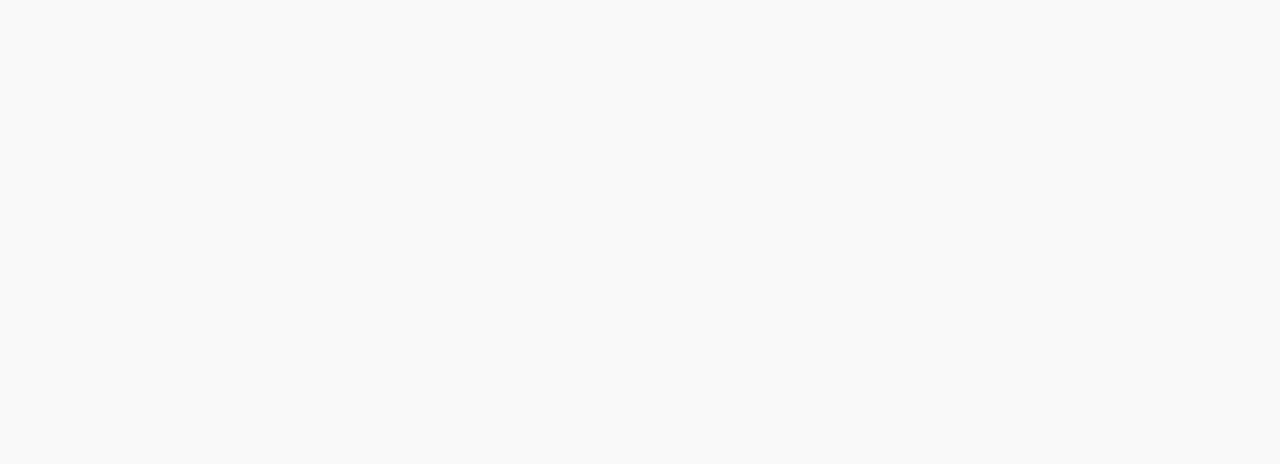
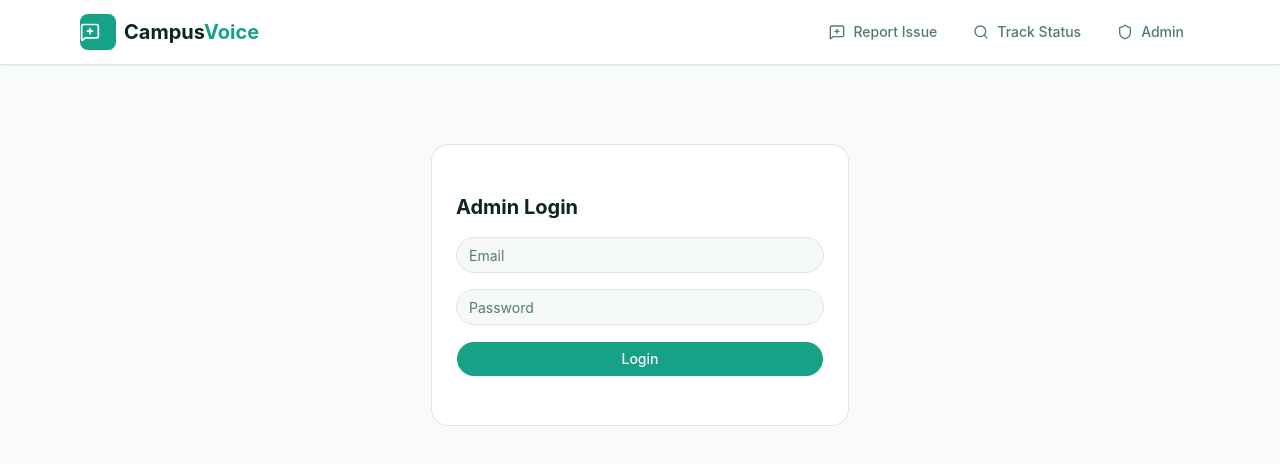
Before and after one commit to yamankokila95-rgb/Real-project-, a React (Vite) app in the folder CampusVoice_CodeSandbox.zip_unzipped/: page /admin-login in a window 1280 px wide. Before the commit this address had no page. Shown: the top 464 px of the page. Built offline with nearby package versions, Linux system fonts and the light colour scheme.

Commit message:
update project

```diff
--- a/CampusVoice_CodeSandbox.zip_unzipped/src/react-app/App.tsx
+++ b/CampusVoice_CodeSandbox.zip_unzipped/src/react-app/App.tsx
@@ -1,5 +1,5 @@
 import { BrowserRouter as Router, Routes, Route } from "react-router-dom";
-
+import AdminLogin from "./pages/AdminLogin";
 import HomePage from "./pages/Home";
 import Track from "./pages/Track";
 import AdminPage from "./pages/Admin";
@@ -11,6 +11,7 @@ export default function App() {
       <Routes>
         <Route path="/" element={<HomePage />} />
         <Route path="/track" element={<Track />} />
+        <Route path="/admin-login" element={<AdminLogin />} />
         <Route path="/admin" element={<AdminPage />} />
         <Route path="/auth/callback" element={<AuthCallback />} />
       </Routes>
--- a/CampusVoice_CodeSandbox.zip_unzipped/src/react-app/pages/Admin.tsx
+++ b/CampusVoice_CodeSandbox.zip_unzipped/src/react-app/pages/Admin.tsx
@@ -1,5 +1,6 @@
 import { useEffect, useState } from "react";
 import Header from "../components/Header";
+import { useNavigate } from "react-router-dom";
 import {
   Card,
   CardContent,
@@ -33,7 +34,15 @@ export default function AdminPage() {
     { name: "In Progress", value: inProgress },
     { name: "Resolved", value: resolved },
   ];
+  const navigate = useNavigate();
 
+  useEffect(() => {
+    const isAdmin = localStorage.getItem("admin");
+
+    if (!isAdmin) {
+      navigate("/admin-login");
+    }
+  }, []);
   const COLORS = ["#facc15", "#3b82f6", "#10b981"];
 
   const loadComplaints = async () => {
@@ -72,7 +81,18 @@ export default function AdminPage() {
       <Header />
 
       <main className="max-w-5xl mx-auto p-6">
-        <h1 className="text-3xl font-bold mb-6">Admin Dashboard</h1>
+        <div className="flex justify-between items-center mb-6">
+          <h1 className="text-3xl font-bold">Admin Dashboard</h1>
+          <Button
+            variant="destructive"
+            onClick={() => {
+              localStorage.removeItem("admin");
+              window.location.href = "/admin-login";
+            }}
+          >
+            Logout
+          </Button>
+        </div>
 
         <div className="grid grid-cols-2 md:grid-cols-4 gap-4 mb-8">
           <Card>
--- /dev/null
+++ b/CampusVoice_CodeSandbox.zip_unzipped/src/react-app/pages/AdminLogin.tsx
@@ -0,0 +1,61 @@
+import { useState } from "react";
+import { useNavigate } from "react-router-dom";
+import Header from "../components/Header";
+import { Card, CardContent } from "../components/ui/card";
+import { Input } from "../components/ui/input";
+import { Button } from "../components/ui/button";
+
+export default function AdminLogin() {
+  const [email, setEmail] = useState("");
+  const [password, setPassword] = useState("");
+  const [error, setError] = useState("");
+
+  const navigate = useNavigate();
+
+  const handleLogin = (e: any) => {
+    e.preventDefault();
+
+    if (email === "admin@campus.com" && password === "admin123") {
+      localStorage.setItem("admin", "true");
+
+      navigate("/admin");
+    } else {
+      setError("Invalid email or password");
+    }
+  };
+
+  return (
+    <div className="min-h-screen bg-background">
+      <Header />
+
+      <main className="max-w-md mx-auto py-20 px-4">
+        <Card>
+          <CardContent className="p-6">
+            <h1 className="text-xl font-bold mb-4">Admin Login</h1>
+
+            <form onSubmit={handleLogin} className="space-y-4">
+              <Input
+                placeholder="Email"
+                value={email}
+                onChange={(e) => setEmail(e.target.value)}
+              />
+
+              <Input
+                type="password"
+                placeholder="Password"
+                value={password}
+                onChange={(e) => setPassword(e.target.value)}
+              />
+
+              {error && <p className="text-red-500 text-sm">{error}</p>}
+
+              <Button type="submit" className="w-full">
+                Login
+              </Button>
+            </form>
+          </CardContent>
+        </Card>
+      </main>
+    </div>
+  );
+}
```
